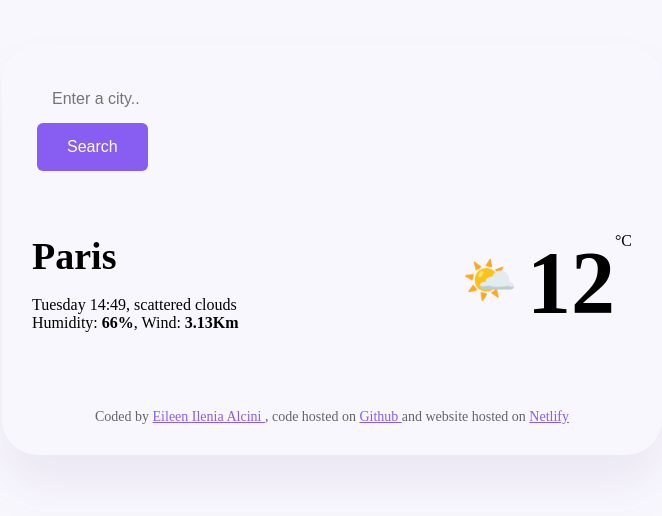
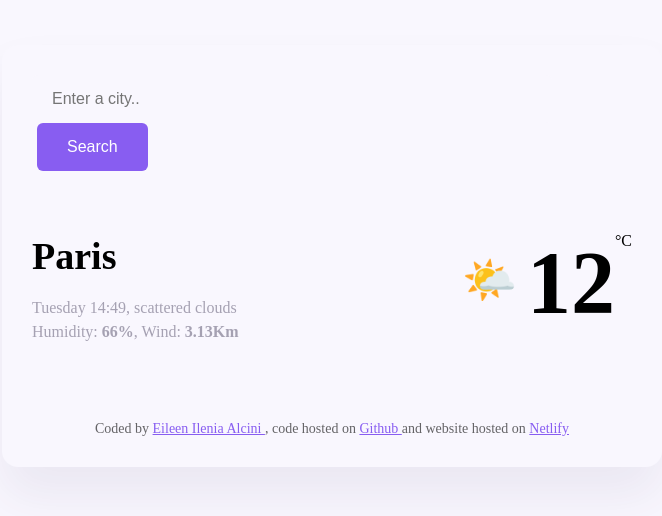
Before and after one commit to EileenCodes-ops/MyMeteo, a plain HTML site: page index.html in a window 1280 px wide. Shown: the whole page, without its empty margins (308-970 px from the left). Drawn offline with Linux system fonts and the light colour scheme.

Commit message:
fixed px measurments

```diff
--- a/src/style.css
+++ b/src/style.css
@@ -10,7 +10,7 @@ a {
   max-width: 600px;
   margin: 45px auto;
   box-shadow: 0 30px 50px rgba(65, 50, 100, 0.08);
-  border-radius: 36px;
+  border-radius: 16px;
   padding: 30px;
 }
 header {
@@ -50,7 +50,7 @@ main {
   line-height: 48px;
 }
 
-weather-app-details {
+.weather-app-details {
   font-size: 16px;
   color: rgba(39, 33, 66, 0.4);
   line-height: 24px;
```
